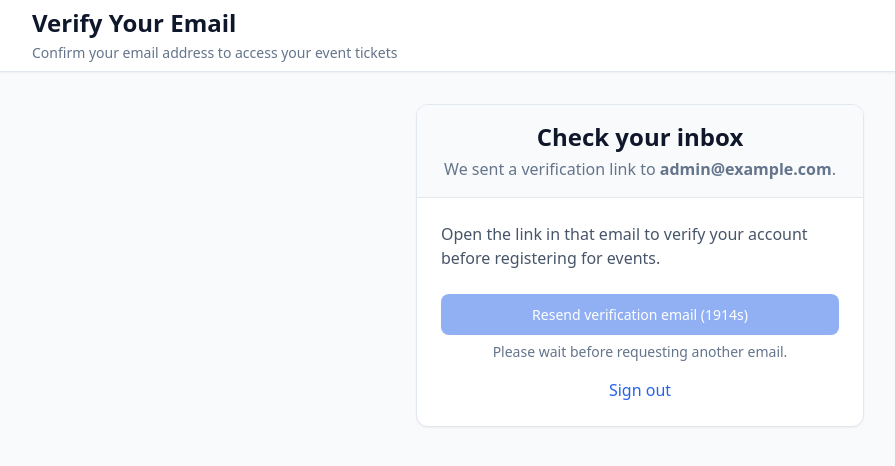
After one commit to KalvinKL/Event-Manager, a Laravel app: page /email/verify in a window 1280 px wide. The commit adds this page. Shown: the top 466 px of the page, without its empty margins (0-895 px from the left). Run offline with Laravel 12, Linux system fonts and the light colour scheme; a user stored in the database is signed in; data comes from the database, SQL or seed files in the repository; style sheets or scripts are compiled from the project's sources; parts of the project's set-up code (start-up, migrations or seed data) failed here and were passed over.

Commit message:
verifikasi email  saat mendaftar akun

```diff
--- a/event-manager/app/Models/User.php
+++ b/event-manager/app/Models/User.php
@@ -3,6 +3,7 @@
 namespace App\Models;
 
 use Database\Factories\UserFactory;
+use Illuminate\Contracts\Auth\MustVerifyEmail;
 use Illuminate\Database\Eloquent\Attributes\Fillable;
 use Illuminate\Database\Eloquent\Attributes\Hidden;
 use Illuminate\Database\Eloquent\Factories\HasFactory;
@@ -12,7 +13,7 @@ use Illuminate\Notifications\Notifiable;
 
 #[Fillable(['name', 'email', 'password', 'role'])]
 #[Hidden(['password', 'remember_token'])]
-class User extends Authenticatable
+class User extends Authenticatable implements MustVerifyEmail
 {
     /** @use HasFactory<UserFactory> */
     use HasFactory, Notifiable;
--- a/event-manager/app/Notifications/RegistrationConfirmation.php
+++ b/event-manager/app/Notifications/RegistrationConfirmation.php
@@ -4,15 +4,11 @@ namespace App\Notifications;
 
 use App\Models\Registration;
 use App\Services\RegistrationQrCodeGenerator;
-use Illuminate\Bus\Queueable;
-use Illuminate\Contracts\Queue\ShouldQueue;
 use Illuminate\Notifications\Messages\MailMessage;
 use Illuminate\Notifications\Notification;
 
-class RegistrationConfirmation extends Notification implements ShouldQueue
+class RegistrationConfirmation extends Notification
 {
-    use Queueable;
-
     public function __construct(
         public Registration $registration
     ) {}
--- a/event-manager/app/Providers/AppServiceProvider.php
+++ b/event-manager/app/Providers/AppServiceProvider.php
@@ -4,6 +4,8 @@ namespace App\Providers;
 
 use App\Models\Registration;
 use App\Policies\RegistrationPolicy;
+use Illuminate\Auth\Notifications\VerifyEmail;
+use Illuminate\Notifications\Messages\MailMessage;
 use Illuminate\Support\Facades\Gate;
 use Illuminate\Support\ServiceProvider;
 
@@ -23,5 +25,16 @@ class AppServiceProvider extends ServiceProvider
     public function boot(): void
     {
         Gate::policy(Registration::class, RegistrationPolicy::class);
+
+        VerifyEmail::toMailUsing(static function (object $notifiable, string $url): MailMessage {
+            return (new MailMessage)
+                ->subject('Verifikasi email Anda | '.config('app.name'))
+                ->markdown('emails.verify-email', [
+                    'userName' => $notifiable->name,
+                    'appName' => config('app.name'),
+                    'verificationUrl' => $url,
+                    'expiresInMinutes' => config('auth.verification.expire', 60),
+                ]);
+        });
     }
 }
--- /dev/null
+++ b/event-manager/resources/views/auth/verify-email.blade.php
@@ -0,0 +1,87 @@
+@extends('layouts.app', ['hideSidebar' => true])
+
+@section('title')
+    <h1 class="page-title">Verify Your Email</h1>
+    <p class="page-subtitle">Confirm your email address to access your event tickets</p>
+@endsection
+
+@section('content')
+    @php($verificationResendAvailableAt = session('verification_resend_available_at'))
+
+    <div class="max-w-md mx-auto animate-in">
+        <div class="card">
+            <div class="card-header text-center">
+                <h2 class="text-2xl font-bold text-secondary-900">Check your inbox</h2>
+                <p class="text-secondary-500 mt-1">
+                    We sent a verification link to <strong>{{ Auth::user()->email }}</strong>.
+                </p>
+            </div>
+
+            <div class="card-body">
+                @if (config('mail.default') === 'log')
+                    <p class="alert alert-warning mb-6" role="status">
+                        Email is currently written to the application log instead of being delivered to your inbox. Configure SMTP to receive this link by email.
+                    </p>
+                @endif
+
+                @if (session('status') === 'verification-link-sent')
+                    <p class="alert alert-success mb-6" role="status">
+                        A new verification link has been sent to your email address.
+                    </p>
+                @elseif (session('status') === 'verification-link-cooldown')
+                    <p class="alert alert-warning mb-6" role="status">
+                        Please wait for the countdown before requesting another verification email.
+                    </p>
+                @endif
+
+                <p class="text-secondary-600 mb-6">
+                    Open the link in that email to verify your account before registering for events.
+                </p>
+
+                <form method="POST" action="{{ route('verification.send') }}">
+                    @csrf
+                    <button id="resend-verification"
+                            type="submit"
+                            class="btn btn-primary w-full py-3"
+                            @disabled($verificationResendAvailableAt > now()->timestamp)>
+                        Resend verification email
+                    </button>
+                    <p id="verification-resend-countdown" class="form-hint mt-3 text-center" aria-live="polite"></p>
+                </form>
+
+                <form method="POST" action="{{ route('logout') }}" class="mt-4 text-center">
+                    @csrf
+                    <button type="submit" class="font-medium text-primary-600 hover:text-primary-700">
+                        Sign out
+                    </button>
+                </form>
+            </div>
+        </div>
+    </div>
+
+    <script>
+        const resendButton = document.getElementById('resend-verification');
+        const resendCountdown = document.getElementById('verification-resend-countdown');
+        const resendAvailableAt = @js($verificationResendAvailableAt);
+
+        if (resendButton && resendCountdown && resendAvailableAt) {
+            const updateCountdown = () => {
+                const secondsRemaining = Math.max(0, resendAvailableAt - Math.floor(Date.now() / 1000));
+                resendButton.disabled = secondsRemaining > 0;
+                resendButton.textContent = secondsRemaining > 0
+                    ? `Resend verification email (${secondsRemaining}s)`
+                    : 'Resend verification email';
+                resendCountdown.textContent = secondsRemaining > 0
+                    ? 'Please wait before requesting another email.'
+                    : 'You can request another verification email now.';
+
+                if (secondsRemaining === 0) {
+                    window.clearInterval(timerId);
+                }
+            };
+            const timerId = window.setInterval(updateCountdown, 1000);
+
+            updateCountdown();
+        }
+    </script>
+@endsection
--- a/event-manager/resources/views/registrations/show.blade.php
+++ b/event-manager/resources/views/registrations/show.blade.php
@@ -1,4 +1,4 @@
-@extends('layouts.app')
+@extends('layouts.app', ['hideSidebar' => true])
 
 @section('title')
     <h1 class="h2">Registration Confirmation</h1>
--- a/event-manager/routes/web.php
+++ b/event-manager/routes/web.php
@@ -7,6 +7,7 @@ use App\Http\Controllers\OrganizerController;
 use App\Http\Controllers\RegistrationController;
 use App\Http\Controllers\ScannerController;
 use App\Models\Event;
+use Illuminate\Foundation\Auth\EmailVerificationRequest;
 use Illuminate\Support\Facades\Route;
 
 Route::get('/', function () {
@@ -35,6 +36,21 @@ Route::get('/register', [AuthController::class, 'showRegisterForm'])->name('regi
 Route::post('/register', [AuthController::class, 'register']);
 Route::post('/logout', [AuthController::class, 'logout'])->name('logout');
 
+Route::get('/email/verify', function () {
+    return view('auth.verify-email');
+})->middleware('auth')->name('verification.notice');
+
+Route::get('/email/verify/{id}/{hash}', function (EmailVerificationRequest $request) {
+    $request->fulfill();
+
+    return redirect()->intended(route('home'))
+        ->with('success', 'Your email address has been verified.');
+})->middleware(['auth', 'signed', 'throttle:6,1'])->name('verification.verify');
+
+Route::post('/email/verification-notification', [AuthController::class, 'resendVerificationEmail'])
+    ->middleware(['auth', 'throttle:6,1'])
+    ->name('verification.send');
+
 Route::middleware('auth')->group(function () {
     Route::get('/dashboard', function () {
         $user = auth()->user();
@@ -50,11 +66,13 @@ Route::middleware('auth')->group(function () {
         return redirect()->route('home');
     })->name('dashboard');
 
-    Route::get('/my-registrations', [RegistrationController::class, 'myRegistrations'])->name('registrations.index');
-    Route::get('/events/{event}/register', [RegistrationController::class, 'create'])->name('registrations.create');
-    Route::post('/events/{event}/register', [RegistrationController::class, 'store'])->name('registrations.store');
-    Route::get('/registrations/{registration}', [RegistrationController::class, 'show'])->name('registrations.show');
-    Route::delete('/registrations/{registration}', [RegistrationController::class, 'cancel'])->name('registrations.cancel');
+    Route::middleware('verified')->group(function () {
+        Route::get('/my-registrations', [RegistrationController::class, 'myRegistrations'])->name('registrations.index');
+        Route::get('/events/{event}/register', [RegistrationController::class, 'create'])->name('registrations.create');
+        Route::post('/events/{event}/register', [RegistrationController::class, 'store'])->name('registrations.store');
+        Route::get('/registrations/{registration}', [RegistrationController::class, 'show'])->name('registrations.show');
+        Route::delete('/registrations/{registration}', [RegistrationController::class, 'cancel'])->name('registrations.cancel');
+    });
 });
 
 Route::middleware(['auth', 'organizer'])->prefix('scanner')->name('scanner.')->group(function () {
```
Also changed, not shown: event-manager/app/Http/Controllers/AdminController.php (+10 -3 lines), event-manager/app/Http/Controllers/AuthController.php (+36 -2 lines), event-manager/resources/views/emails/verify-email.blade.php (added, +30 -0 lines), event-manager/tests/Feature/EmailVerificationTest.php (added, +79 -0 lines), event-manager/tests/Feature/EventRolesAndTicketsTest.php (+58 -0 lines).
